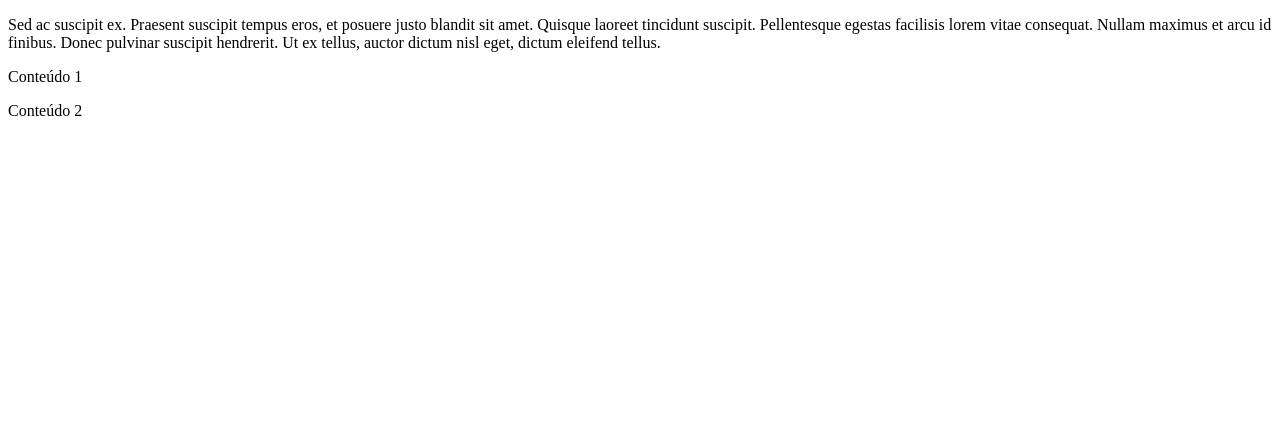
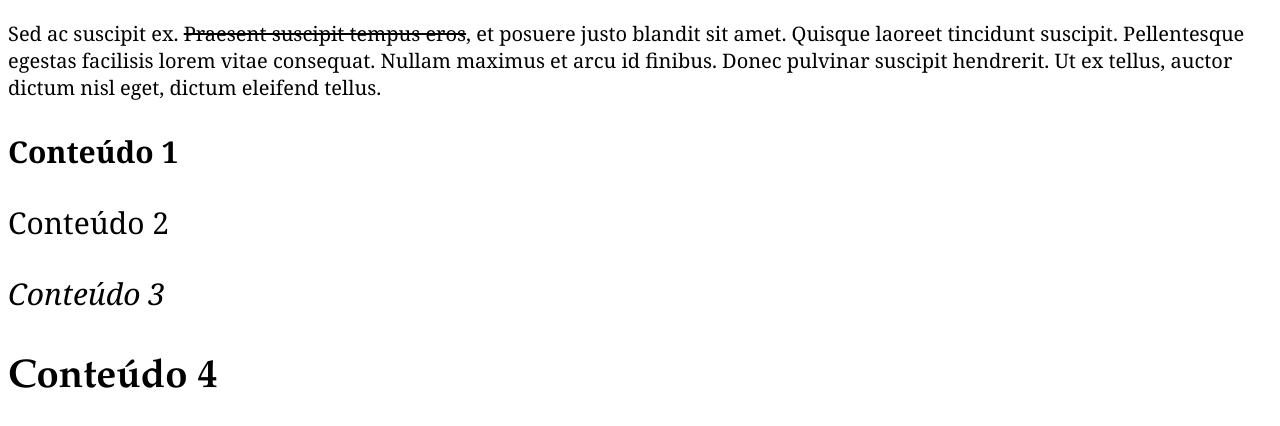
Before and after one commit to jandersoncoelho/cursos_udemy, a plain HTML site: page desenvovimento_web/css/formatacao-textos.html in a window 1280 px wide. Drawn offline with Linux system fonts and the light colour scheme.

Commit message:
Seção 4, Aula 47:Formatações de textos parte II

```diff
--- a/desenvovimento_web/css/formatacao-textos.html
+++ b/desenvovimento_web/css/formatacao-textos.html
@@ -8,10 +8,32 @@
 
 		<style type="text/css">
 
-
+			p{
+				font-size: 30px;
+				font-family: "Georgia";
+			}
 
 			.texto{
-				font-size: 1em ;
+				font-size:20px ;
+			}
+
+			.negrito{
+				font-weight: bold;
+			}
+
+			.estilo{
+				font-style: italic;
+				/*font-style: oblique;*/
+			}
+
+			.texto-padrao{
+				font:bold 40px "Palatino Linotype", "Book Antiqua", Palatino, Serif;
+			}
+
+			.formatacao{
+				/*text-decoration: underline;*/
+				/*text-decoration: overline;;*/
+				text-decoration: line-through;
 			}
 
 		</style>
@@ -21,10 +43,12 @@
 	<body>
 
 		<p class="texto">
-			Sed ac suscipit ex. Praesent suscipit tempus eros, et posuere justo blandit sit amet. Quisque laoreet tincidunt suscipit. Pellentesque egestas facilisis lorem vitae consequat. Nullam maximus et arcu id finibus. Donec pulvinar suscipit hendrerit. Ut ex tellus, auctor dictum nisl eget, dictum eleifend tellus.
+			Sed ac suscipit ex. <span class="formatacao">Praesent suscipit tempus eros</span>, et posuere justo blandit sit amet. Quisque laoreet tincidunt suscipit. Pellentesque egestas facilisis lorem vitae consequat. Nullam maximus et arcu id finibus. Donec pulvinar suscipit hendrerit. Ut ex tellus, auctor dictum nisl eget, dictum eleifend tellus.
 		</p>
-		<p>Conteúdo 1</p>
+		<p class="negrito">Conteúdo 1</p>
 		<p>Conteúdo 2</p>
+		<p class="estilo">Conteúdo 3</p>
+		<p class="texto-padrao">Conteúdo 4</p>
 
 	</body>
 
```
